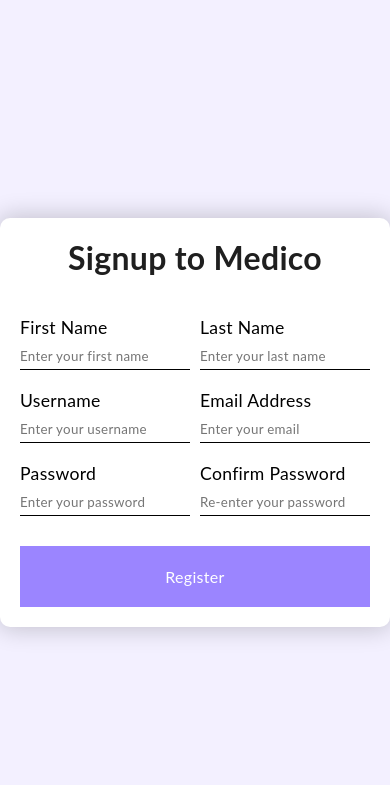
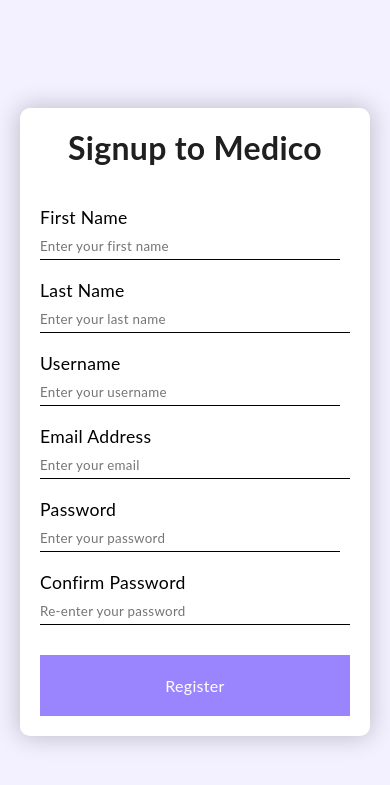
Before and after one commit to ArjunBasandrai/Medico, a PHP site: page /signup.php in a window 390 px wide. Shown: the top 785 px of the page. Run offline with PHP 8.4, Linux system fonts and the light colour scheme.

Commit message:
Made signin page responsive

```diff
--- a/static/css/style.css
+++ b/static/css/style.css
@@ -579,6 +579,14 @@
     .info-row {
         flex-direction: column !important;
     }
+
+    .sn-row {
+        flex-direction: column;
+    }
+
+    .signin {
+        margin: 0 20px;
+    }
 }
 
 @media screen and (max-width: 568px) {
```
